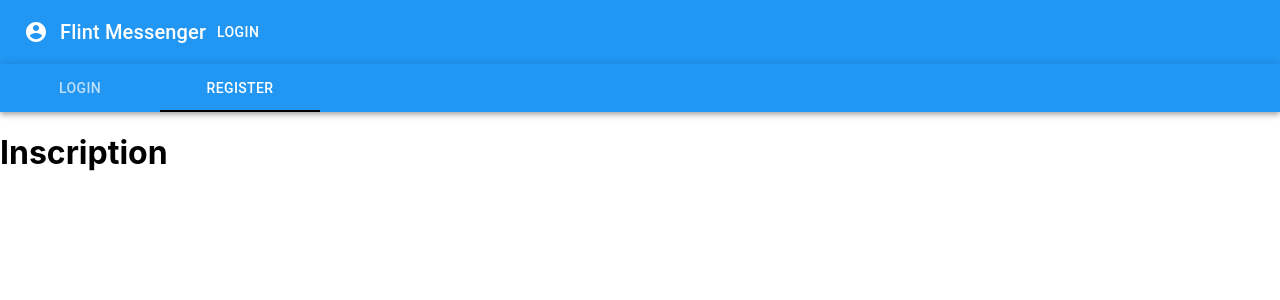
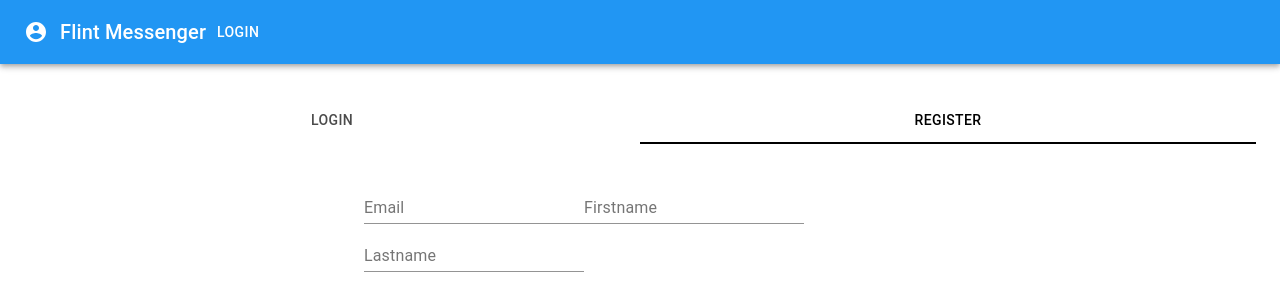
Before and after one commit to davidguerradsc/RebootJS-Front-AlanTuring-1, a React (Create React App) app: page /login in a window 1280 px wide. Both pictures are taken after a click on the tab "REGISTER". Shown: the top 300 px of the page. Built offline with nearby package versions, Linux system fonts and the light colour scheme.

Commit message:
I2/J10 Add Register Form

```diff
--- /dev/null
+++ b/src/Login/components/CredentialSection.tsx
@@ -0,0 +1,11 @@
+import React from 'react';
+
+class CredentialSection extends React.Component {
+  render(){
+    return (
+      <h1> Credentials </h1>
+    )
+  }
+}
+
+export default CredentialSection;
--- /dev/null
+++ b/src/Login/components/IdentitySection.tsx
@@ -0,0 +1,47 @@
+import { TextField } from '@material-ui/core';
+import React, { Fragment } from 'react';
+
+interface IdentitySectionProps {
+  email: string;
+  firstname: string;
+  lastname: string;
+  handleChange: (field: string, value: string) => void;
+}
+
+class IdentitySection extends React.Component<IdentitySectionProps> {
+  render(){
+    // const isValid = true
+    // const errorDisplay = {
+    //   error: true,
+    //   helperText: "error"
+    // }
+    // const toto = {
+    //   label: "Email",
+    //   value: this.props.email,
+    //   onChange: (e: any) => this.props.handleChange("email", e.target.value)
+    // }
+
+    // Puis, a mettre dans le composant : {...(!isValid ? errorDisplay : {})}
+    return (
+      <Fragment>
+        <TextField
+          label="Email"
+          value={this.props.email}
+          onChange={(e) => this.props.handleChange("email", e.target.value)}
+          />
+        <TextField
+          label="Firstname"
+          value={this.props.firstname}
+          onChange={(e) => this.props.handleChange("firstname", e.target.value)}
+          />
+        <TextField
+          label="Lastname"
+          value={this.props.lastname}
+          onChange={(e) => this.props.handleChange("lastname", e.target.value)}
+          />
+      </Fragment>
+    )
+  }
+}
+
+export default IdentitySection;
--- a/src/Login/components/LoginForm.tsx
+++ b/src/Login/components/LoginForm.tsx
@@ -1,4 +1,4 @@
-import { Button, TextField } from '@material-ui/core';
+import { Box, Button, Container, Grid, TextField } from '@material-ui/core';
 import React from 'react';
 import { login } from '../../api/users';
 
@@ -30,11 +30,15 @@ class LoginForm extends React.Component<{}, LoginFormState> {
 
   render(){
     return (
+      <Container maxWidth="xs">
         <form onSubmit={this.handleSubmit} >
+          <Box style={{margin: "2rem 0"}}>
             <TextField
               required
               label="Email"
               variant="outlined"
+              fullWidth={true}
+              style={{paddingBottom: "1rem 0"}}
               value={this.state.email}
               onChange={(e) => this.handleChange("email", e.target.value)}
               />
@@ -43,9 +47,14 @@ class LoginForm extends React.Component<{}, LoginFormState> {
               type="password"
               label="Password"
               variant="outlined"
+              fullWidth={true}
               value={this.state.password}
               onChange={(e) => this.handleChange("password", e.target.value)}
               />
+          </Box>
+          <Box style={{margin: "2rem 0"}}>
+            <Grid container justify="flex-end">
+              <Grid item xs={4}>
                 <Button
                   type="submit"
                   color="primary"
@@ -53,7 +62,11 @@ class LoginForm extends React.Component<{}, LoginFormState> {
                 >
                   Submit
                 </Button>
+              </Grid>
+            </Grid>
+          </Box>
         </form>
+      </Container>
     )
   }
 }
--- a/src/Login/components/LoginScreen.tsx
+++ b/src/Login/components/LoginScreen.tsx
@@ -1,5 +1,5 @@
-import { AppBar, Tabs, Tab } from '@material-ui/core';
-import React, { Fragment } from 'react';
+import { Tabs, Tab, Container } from '@material-ui/core';
+import React from 'react';
 import LoginForm from './LoginForm';
 import RegisterForm from './RegisterForm';
 import TabPanel from './TabPanel';
@@ -24,20 +24,22 @@ class LoginScreen extends React.Component<{}, LoginScreenState> {
   render(){
     const selectedTab = this.state.selectedTab;
     return (
-    <Fragment>
-      <AppBar position="static">
-        <Tabs value={selectedTab} onChange={this.handleChange} aria-label="simple tabs example">
-          <Tab label="Login" />
-          <Tab label="Register" />
-        </Tabs>
-      </AppBar>
+    <Container maxWidth="lg" style={{marginTop: '2rem'}} >
+      <Tabs
+        value={selectedTab}
+        onChange={this.handleChange}
+        variant="fullWidth"
+      >
+        <Tab label="Login" />
+        <Tab label="Register" />
+      </Tabs>
       <TabPanel value={selectedTab} index={0}>
         <LoginForm />
       </TabPanel>
       <TabPanel value={selectedTab} index={1}>
         <RegisterForm />
       </TabPanel>
-    </Fragment>)
+    </Container>)
   }
 }
 
--- a/src/Login/components/RegisterForm.tsx
+++ b/src/Login/components/RegisterForm.tsx
@@ -1,9 +1,64 @@
+import { Container, Box } from '@material-ui/core';
 import React from 'react';
+import CredentialSection from './CredentialSection';
+import IdentitySection from './IdentitySection';
 
-class RegisterForm extends React.Component {
+interface RegisterFormState{
+  email: string;
+  firstname: string;
+  lastname: string;
+  password: string;
+  confirmation: string;
+}
+class RegisterForm extends React.Component<{}, RegisterFormState> {
+  constructor(props: {}){
+    super(props);
+    this.state = {
+      email: "",
+      firstname: "",
+      lastname: "",
+      password: "",
+      confirmation: ""
+
+    }
+  }
+
+  handleChange = (field: string, newValue: string) => {
+    this.setState({
+      ...this.state,
+      [field]: newValue
+    })
+  }
+
+  handleSubmit = (event: React.FormEvent<HTMLFormElement>) => {
+    event.preventDefault();
+
+    //register(...this.state).then((user) => alert(user.firstname));
+  }
+
+
   render(){
+    const { email, firstname, lastname, password, confirmation } = this.state;
     return (
-      <h1>Inscription</h1>
+      <Container maxWidth="sm">
+        <form >
+          <Box style={{margin: "2rem 0"}}>
+            <IdentitySection
+              email={email}
+              firstname={firstname}
+              lastname={lastname}
+              handleChange={this.handleChange}
+            />
+          </Box>
+          {/* <Box style={{margin: "2rem 0"}}>
+            <CredentialSection
+              password={password}
+              confirmation={confirmation}
+              handleChange={this.handleChange}
+            />
+          </Box> */}
+        </form>
+      </Container>
     )
   }
 }
```
Also changed, not shown: src/api/users.ts (line endings or trailing spaces). Lines whose indentation alone changed are shown as unchanged.
